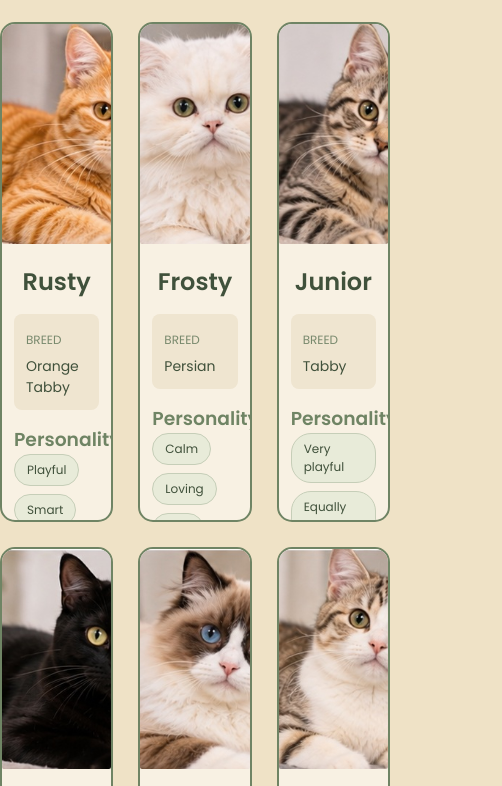
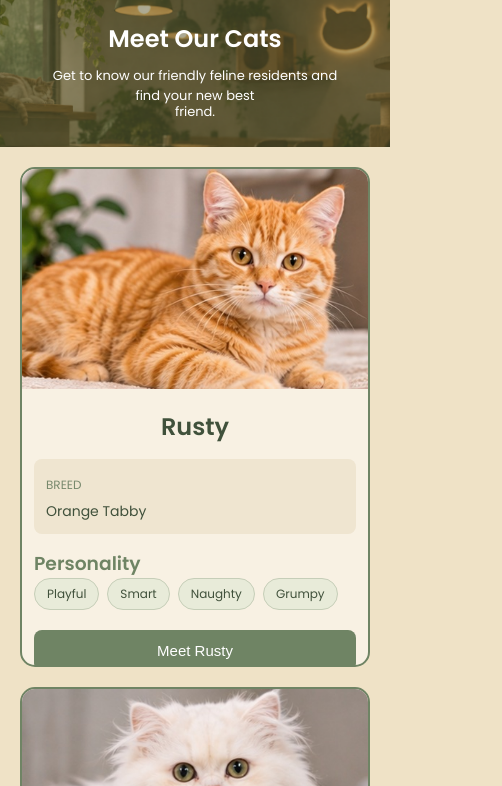
Before and after one commit to f260670-haniakhalil/cat_cafe-website-, a plain HTML site: page about.html in a window 390 px wide. Shown: the part 150-936 px from the top of the page, 502 px wide, since content can reach past the window. Drawn offline with Linux system fonts and the light colour scheme.

Commit message:
about-updated

```diff
--- a/about.html
+++ b/about.html
@@ -30,7 +30,15 @@
 </header>
 
 <main>
+   <section class="hero">
+    <img class="hero-banner" src="images/menu-bg.jpeg" alt="Cat Cafe Menu">
 
+    <h1>Meet Our Cats</h1>
+
+    <p class="para1">Get to know our friendly feline residents and find your new best</p>
+
+    <p class="para2">friend.</p>
+</section>
 <section class="main-container">
     <div class="container">
         <img src="images/rusty.jpg" alt="Rusty">
--- a/css/style.css
+++ b/css/style.css
@@ -183,12 +183,11 @@ background-color: var(--cream);
    /* ==========================================
    7. About (Umer)
    ========================================== */
-.nav-log img{
-   height: 100px;
-   width: auto;
+
+.nav-log img {
+    height: 100px;
+    width: auto;
     mix-blend-mode: multiply;
-
-
 }
 
 .hero {
@@ -228,6 +227,7 @@ background-color: var(--cream);
     top: 80%;
     margin: 0;
 }
+
 .main-container {
     display: flex;
     justify-content: center;
@@ -242,6 +242,12 @@ background-color: var(--cream);
     border: 2px solid #6F8464;
     border-radius: 15px;
     overflow: hidden;
+    transition: transform 0.3s ease, box-shadow 0.3s ease;
+}
+
+.container:hover {
+    transform: translateY(-5px);
+    box-shadow: 0 5px 15px rgba(0, 0, 0, 0.15);
 }
 
 .container img {
@@ -249,11 +255,13 @@ background-color: var(--cream);
     height: 220px;
     object-fit: cover;
     display: block;
-    border-radius: 2px;
+    transition: transform 0.3s ease;
 }
-.container img cursor:hover{
-    zoom: 20%;
+
+.container:hover img {
+    transform: scale(1.05);
 }
+
 
 .card-content {
     padding: 12px;
@@ -319,10 +327,80 @@ background-color: var(--cream);
     font-size: 15px;
     cursor: pointer;
 }
+
 .card-content button:hover {
     background-color: #526448;
-    cursor: pointer;
 }
+
+@media screen and (max-width: 1100px) {
+    .main-container {
+        flex-wrap: wrap;
+        gap: 20px;
+    }
+
+    .container {
+        width: 300px;
+    }
+
+    .hero h1 {
+        left: 35%;
+    }
+
+    .para1 {
+        left: 20%;
+    }
+
+    .para2 {
+        left: 45%;
+    }
+}
+
+@media screen and (max-width: 650px) {
+    .nav-log img {
+        height: 70px;
+    }
+
+    .hero {
+        height: 180px;
+    }
+
+    .hero h1 {
+        left: 50%;
+        top: 30%;
+        transform: translateX(-50%);
+        font-size: 24px;
+        white-space: nowrap;
+    }
+
+    .para1 {
+        left: 10%;
+        right: 10%;
+        top: 55%;
+        text-align: center;
+        font-size: 13px;
+    }
+
+    .para2 {
+        left: 50%;
+        top: 75%;
+        transform: translateX(-50%);
+        font-size: 13px;
+    }
+
+    .main-container {
+        flex-direction: column;
+        align-items: center;
+        gap: 20px;
+        margin-top: 20px;
+    }
+
+    .container {
+        width: 90%;
+        max-width: 350px;
+        height: 500px;
+    }
+}
+
 /* ==========================================
    8. CONTACT PAGE (Anoosha)
    ========================================== */
```
Also changed, not shown: menu.html (line endings or trailing spaces).
